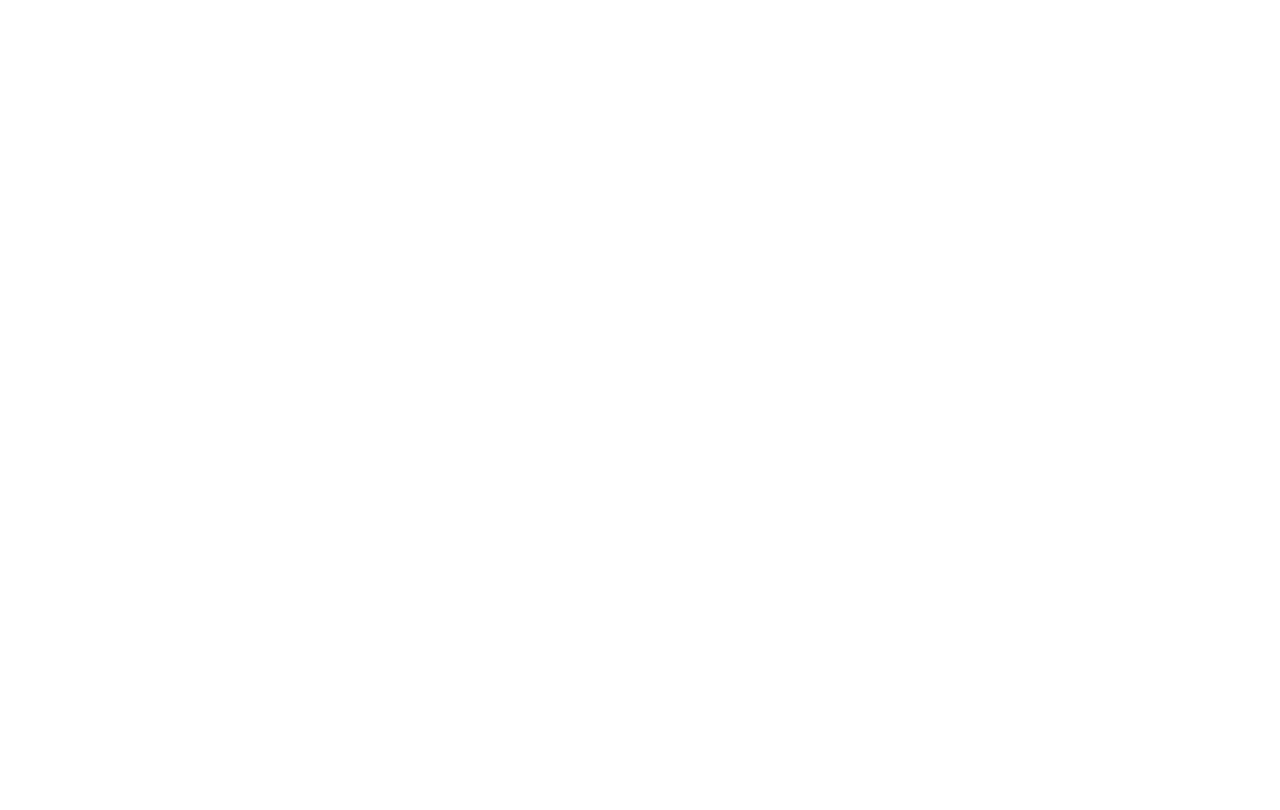
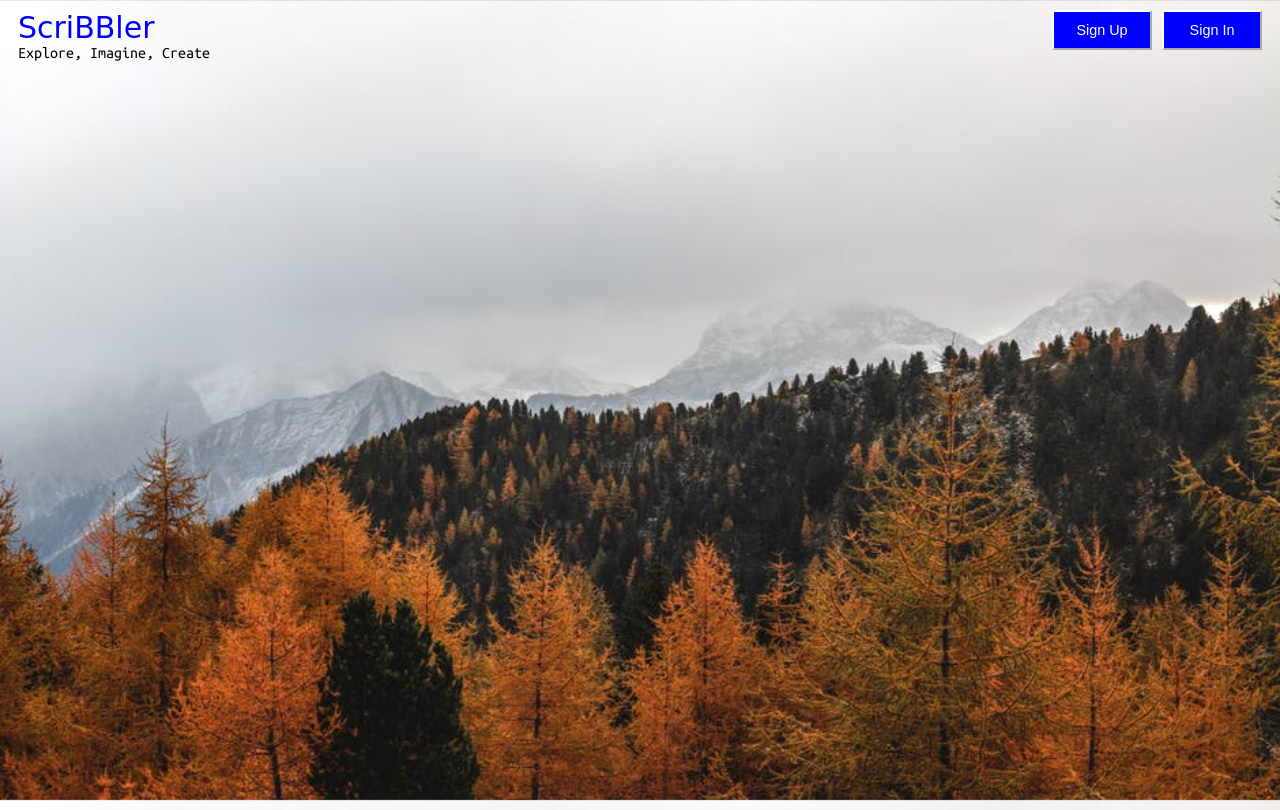
Before and after one commit to varsha-vt/Scribbler, a plain HTML site: page index.html in a window 1280 px wide. Drawn offline with Linux system fonts and the light colour scheme; a web font is replaced by a local one.

Commit message:
Adding Homepage header

```diff
--- a/index.html
+++ b/index.html
@@ -3,11 +3,29 @@
 
 <head>
     <!-- TODO: Include Font Awesome file here -->
+    <link rel="stylesheet" href="https://stackpath.bootstrapcdn.com/font-awesome/4.7.0/css/font-awesome.min.css" integrity="sha384-wvfXpqpZZVQGK6TAh5PVlGOfQNHSoD2xbE+QkPxCAFlNEevoEH3Sl0sibVcOQVnN" crossorigin="anonymous">
     <!-- TODO: Include Google Fonts file here -->
+    <link href='https://fonts.googleapis.com/css?family=Montez|Ubuntu+Mono' rel='stylesheet' type='text/css'>
+
+    <!-- CSS files -->
+    <link href='styles/index.css' rel='stylesheet' type='text/css'>
+    <link href='styles/common.css' rel='stylesheet' type='text/css'>
 </head>
 
 <body>
     <!-- TODO: Include all your code for the header and home page here -->
+
+    <div class="header-container">
+        <div class="title-container">
+            <p class="title">ScriBBler</p>
+            <p class="sub-title">Explore, Imagine, Create</p>
+        </div>
+        <div class="login-buttons">
+            <button id="signInBtn" class="headerButton" type="button">Sign In</button>
+            <button id="signUpBtn" class="headerButton" type="button">Sign Up</button>
+        </div>
+    </div>
+
 </body>
 
 </html>
--- a/styles/common.css
+++ b/styles/common.css
@@ -0,0 +1,37 @@
+.header-container {
+    display: flex;
+    flex-direction: row;
+    justify-content: space-between;
+    margin: 10px;
+}
+.title-container {
+    display: flex;
+    flex-direction: column;
+    justify-content: space-between;
+}
+.title {
+    font-family: 'Montez', cursive;
+    font-size: 30px;
+    color: blue;
+    margin: 0;
+}
+.sub-title {
+    font-family: 'Ubuntu Mono', monospace;
+    font-size: 10;
+    color: black;
+    margin: 0;
+}
+.headerButton {
+    width: 100px;
+    height: 40px;
+    padding: 8px 5px 8px 5px;
+    cursor: pointer;
+    font-weight: 500;
+    font-size: 90%;
+    background: #0000ff;
+    color: #fff;
+    float: right;
+    border-color: white;
+    margin: 0px 0px 0px 10px;
+    font-family: Arial, Helvetica, sans-serif;
+}
--- a/styles/index.css
+++ b/styles/index.css
@@ -0,0 +1,16 @@
+html {
+    height: 100%;
+    width: 100%
+}
+
+body {
+    background: url('../images/background.jpg');
+    background-repeat: no-repeat;
+    background-attachment: fixed;
+    background-position: center center;
+    background-size: 100% 100%;
+    overflow: hidden;
+    overflow-y: auto;
+    display: block;
+    height: 100%;
+}
```
